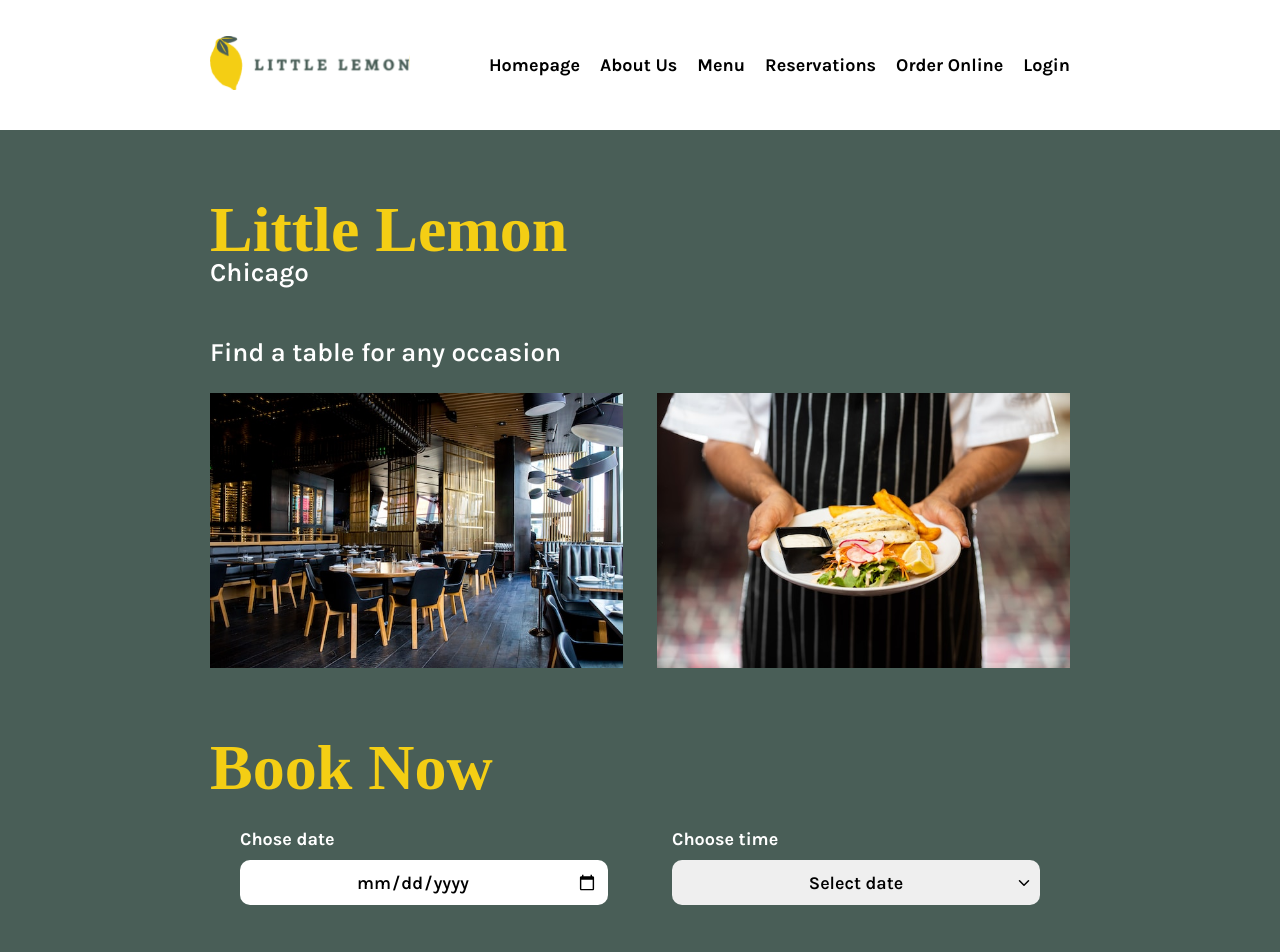
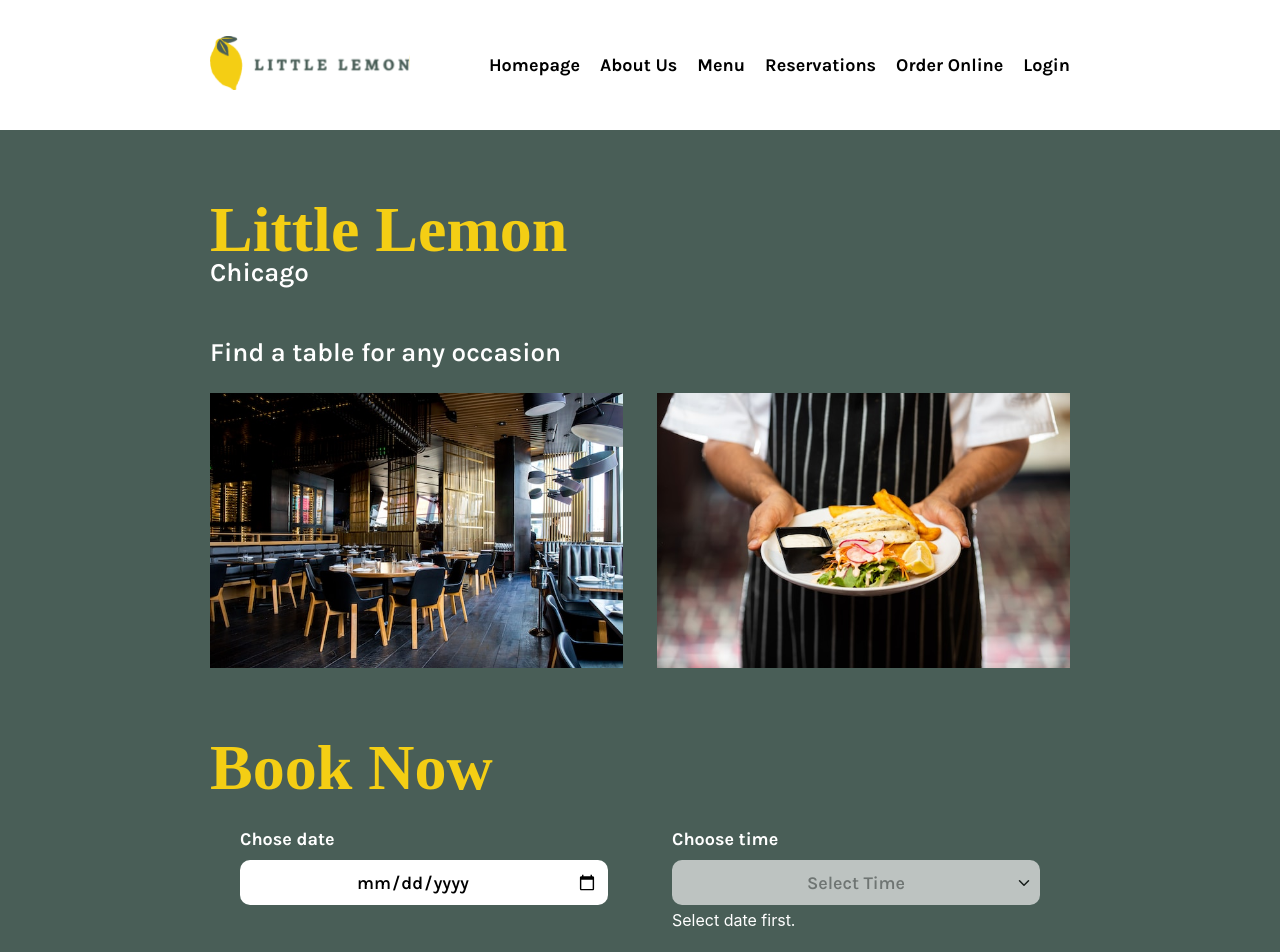
Before and after one commit to richfjiq/little-lemon, a React (Create React App) app: page /booking in a window 1280 px wide. Shown: the top 952 px of the page. Built offline with nearby package versions, Linux system fonts and the light colour scheme; a web font is replaced by a local one.

Commit message:
chore: add useReducer for available times

```diff
--- a/src/components/BookingForm.jsx
+++ b/src/components/BookingForm.jsx
@@ -1,14 +1,11 @@
-const availableTimes = [
-  'Select date',
-  '17:00',
-  '18:00',
-  '19:00',
-  '20:00',
-  '21:00',
-  '22:00',
-];
-
-export const BookingForm = ({ onChange, date, time, guests, occasion }) => {
+export const BookingForm = ({
+  onChange,
+  date,
+  time,
+  guests,
+  occasion,
+  availableTimes,
+}) => {
   return (
     <>
       <h1 className="booking_form_header">Book Now</h1>
@@ -26,13 +23,23 @@ export const BookingForm = ({ onChange, date, time, guests, occasion }) => {
           </div>
           <div className="form_input_container">
             <label htmlFor="res-time">Choose time</label>
-            <select id="res-time" name="time" onChange={onChange}>
+            <select
+              id="res-time"
+              name="time"
+              onChange={onChange}
+              disabled={!date}
+              value={time}
+            >
+              <option value="default">Select Time</option>
               {availableTimes.map((time) => (
                 <option key={time} value={time}>
                   {time}
                 </option>
               ))}
             </select>
+            <div className="form_warning_container">
+              {!date && <p className="time">Select date first.</p>}
+            </div>
           </div>
         </div>
         <div className="form_row">
@@ -46,11 +53,17 @@ export const BookingForm = ({ onChange, date, time, guests, occasion }) => {
               id="guests"
               name="guests"
               onChange={onChange}
+              value={guests}
             />
           </div>
           <div className="form_input_container">
             <label htmlFor="occasion">Occasion</label>
-            <select id="occasion" name="occasion" onChange={onChange}>
+            <select
+              id="occasion"
+              name="occasion"
+              onChange={onChange}
+              value={occasion}
+            >
               <option value="">Select a location</option>
               <option value="Birthday">Birthday</option>
               <option value="Anniversary">Anniversary</option>
--- a/src/components/BookingPage.jsx
+++ b/src/components/BookingPage.jsx
@@ -1,4 +1,4 @@
-import { useState } from 'react';
+import { useEffect, useReducer, useState } from 'react';
 
 import { BookingForm } from './BookingForm';
 import Footer from './Footer';
@@ -6,21 +6,45 @@ import Navbar from './Navbar';
 import restaurant from '../assets/restaurant.jpg';
 import chef from '../assets/chef.jpg';
 
+const reducer = (state, action) => {
+  switch (action.type) {
+    case 'UPDATE_TIMES':
+      return {
+        availableTimes: action.payload,
+      };
+    default:
+      return state;
+  }
+};
+
 const BookingPage = () => {
+  const initialState = { availableTimes: [] };
+  const [{ availableTimes }, dispatch] = useReducer(reducer, initialState);
   const [booking, setBooking] = useState({
     date: '',
     time: '',
-    guests: 0,
+    guests: 1,
     occasion: '',
   });
 
-  console.log({ booking });
   const onChange = (e) => {
     setBooking((prev) => ({
       ...prev,
       [e.target.name]: e.target.value,
     }));
   };
+
+  const updateTimes = (times) => {
+    dispatch({ type: 'UPDATE_TIMES', payload: times });
+  };
+
+  useEffect(() => {
+    if (booking.date) {
+      fetch('http://localhost:8080/api/availability')
+        .then((res) => res.json())
+        .then((data) => updateTimes(data.availableTimes));
+    }
+  }, [booking.date]);
 
   return (
     <>
@@ -40,6 +64,7 @@ const BookingPage = () => {
             tine={booking.time}
             guests={booking.guests}
             occasion={booking.occasion}
+            availableTimes={availableTimes}
           />
         </div>
       </div>
--- a/src/components/Main.jsx
+++ b/src/components/Main.jsx
@@ -38,6 +38,7 @@ const Main = () => {
         <div className="specials_card_container">
           {dishes.map(({ title, description, price, image }) => (
             <CardDish
+              key={title}
               title={title}
               description={description}
               price={price}
--- a/src/components/Testimonials.jsx
+++ b/src/components/Testimonials.jsx
@@ -43,6 +43,7 @@ const Testimonials = () => {
               rating={rating}
               image={image}
               review={review}
+              key={name}
             />
           ))}
         </div>
--- a/src/index.css
+++ b/src/index.css
@@ -568,7 +568,7 @@ form select {
   display: flex;
   flex-direction: row;
   justify-content: space-between;
-  margin-bottom: 45px;
+  padding-bottom: 45px;
 }
 
 .form_input_container {
@@ -589,6 +589,16 @@ form select {
   font-family: 'Karla';
   font-weight: 900;
   background-color: #f4ce14;
+}
+
+.form_warning_container {
+  position: relative;
+}
+
+p.time {
+  position: absolute;
+  padding-top: 5px;
+  margin: 0;
 }
 
 @media (max-width: 900px) {
--- a/src/index.js
+++ b/src/index.js
@@ -6,9 +6,9 @@ import reportWebVitals from './reportWebVitals';
 
 const root = ReactDOM.createRoot(document.getElementById('root'));
 root.render(
-  <React.StrictMode>
-    <App />
-  </React.StrictMode>
+  // <React.StrictMode>
+  <App />
+  // </React.StrictMode>
 );
 
 // If you want to start measuring performance in your app, pass a function
```
